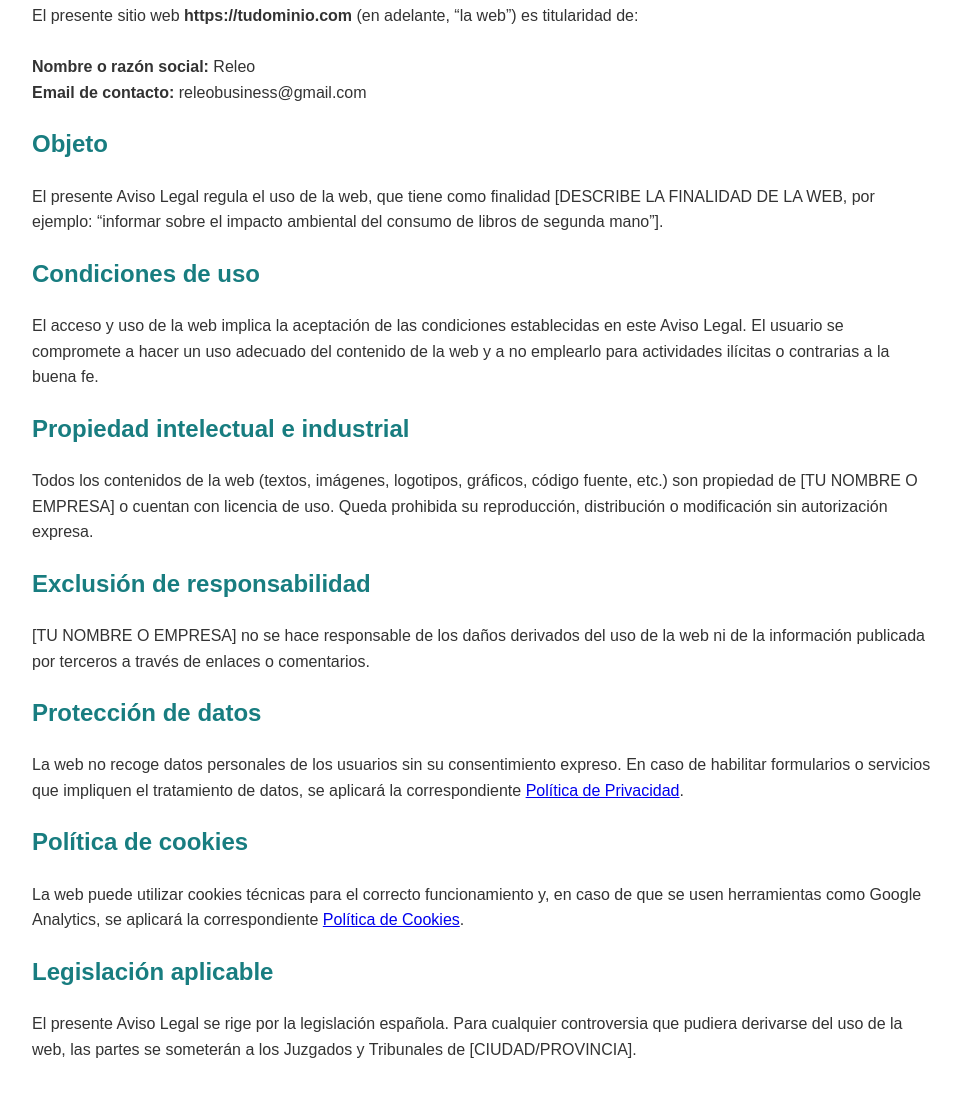
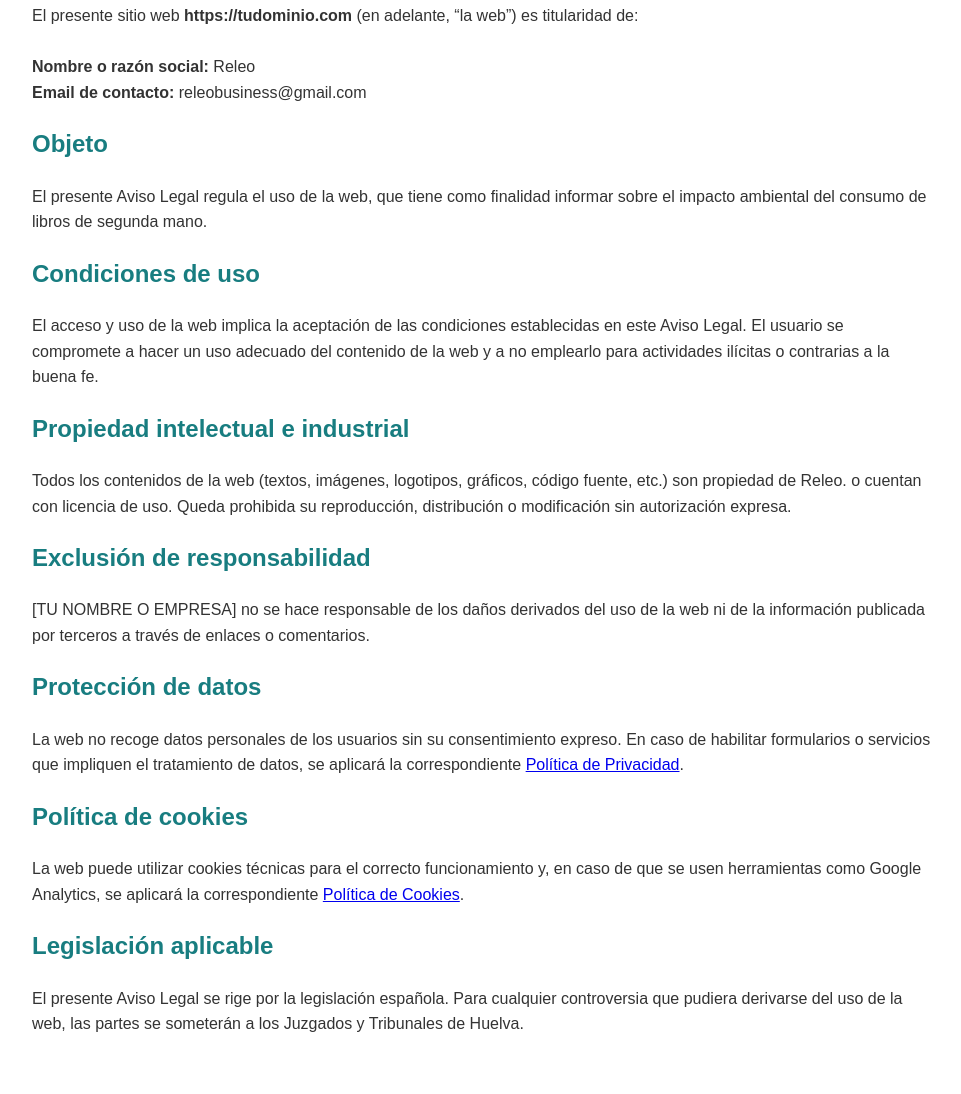
Before and after one commit to releobooks/releobooks.github.io, a plain HTML site: page aviso-legal.html in a window 1280 px wide. Shown: the part 231-1325 px from the top of the page, without its empty margins (158-1119 px from the left). After the commit the page ends 1300 px from the top, so only its background shows below. Drawn offline with Linux system fonts and the light colour scheme.

Commit message:
Update aviso-legal.html

```diff
--- a/aviso-legal.html
+++ b/aviso-legal.html
@@ -33,8 +33,7 @@
 
   <h2>Objeto</h2>
   <p>
-    El presente Aviso Legal regula el uso de la web, que tiene como finalidad [DESCRIBE LA FINALIDAD DE LA WEB, por ejemplo:
-    “informar sobre el impacto ambiental del consumo de libros de segunda mano”].
+    El presente Aviso Legal regula el uso de la web, que tiene como finalidad informar sobre el impacto ambiental del consumo de libros de segunda mano.
   </p>
 
   <h2>Condiciones de uso</h2>
@@ -45,7 +44,7 @@
 
   <h2>Propiedad intelectual e industrial</h2>
   <p>
-    Todos los contenidos de la web (textos, imágenes, logotipos, gráficos, código fuente, etc.) son propiedad de [TU NOMBRE O EMPRESA]
+    Todos los contenidos de la web (textos, imágenes, logotipos, gráficos, código fuente, etc.) son propiedad de Releo.
     o cuentan con licencia de uso. Queda prohibida su reproducción, distribución o modificación sin autorización expresa.
   </p>
 
@@ -70,7 +69,7 @@
   <h2>Legislación aplicable</h2>
   <p>
     El presente Aviso Legal se rige por la legislación española. Para cualquier controversia que pudiera derivarse del uso de la web,
-    las partes se someterán a los Juzgados y Tribunales de [CIUDAD/PROVINCIA].
+    las partes se someterán a los Juzgados y Tribunales de Huelva.
   </p>
 </body>
 </html>
```
